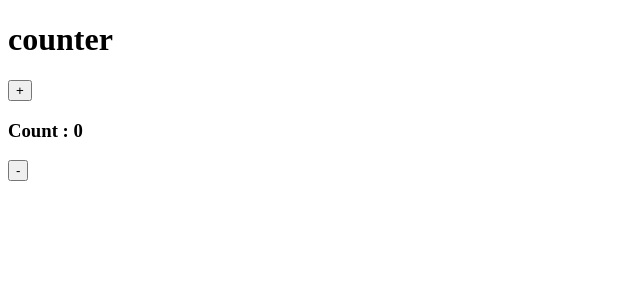
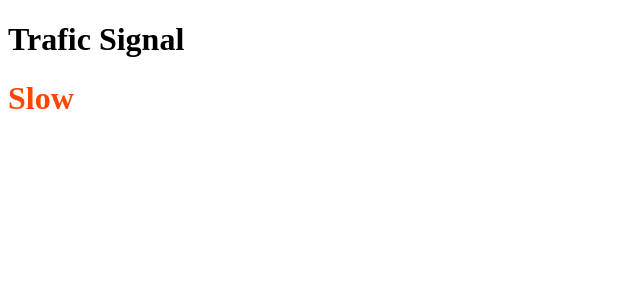
Before and after one commit to Jaymaharashtra/Angular-12-Practice, an Angular app: page / in a window 1280 px wide. Shown: the top 300 px of the page, without its empty margins (0-640 px from the left). Built offline with nearby package versions, Linux system fonts and the light colour scheme.

Commit message:
Use if Else Condition

```diff
--- a/src/app/app.component.html
+++ b/src/app/app.component.html
@@ -1,4 +1,11 @@
-<h1>counter</h1>
-<button (click)="counter('add')">+</button>
-<h3>Count : {{num}}</h3>
-<button (click)="counter('')">-</button>
+<h1>Trafic Signal</h1>
+
+<ng-template [ngIf]="color==='red'" >
+  <h1 style="color: red;">Stop</h1>
+</ng-template>
+<ng-template [ngIf]="color==='orange'" >
+  <h1 style="color: orangered;">Slow</h1>
+</ng-template>
+<ng-template [ngIf]="color==='green'" >
+  <h1 style="color: green;">GO</h1>
+</ng-template>
--- a/src/app/app.component.ts
+++ b/src/app/app.component.ts
@@ -7,14 +7,10 @@ import { Component } from '@angular/core';
 })
 export class AppComponent {
   title = 'practice';
-  num = 0;
+  hero = 'Prabhas';
+  color = 'orange';
 
-  counter(type:string){
-      if(type=='add'){
-        this.num++;
-      }else{
-        this.num--;
-      }
-  }
+
+
 
 }
```
